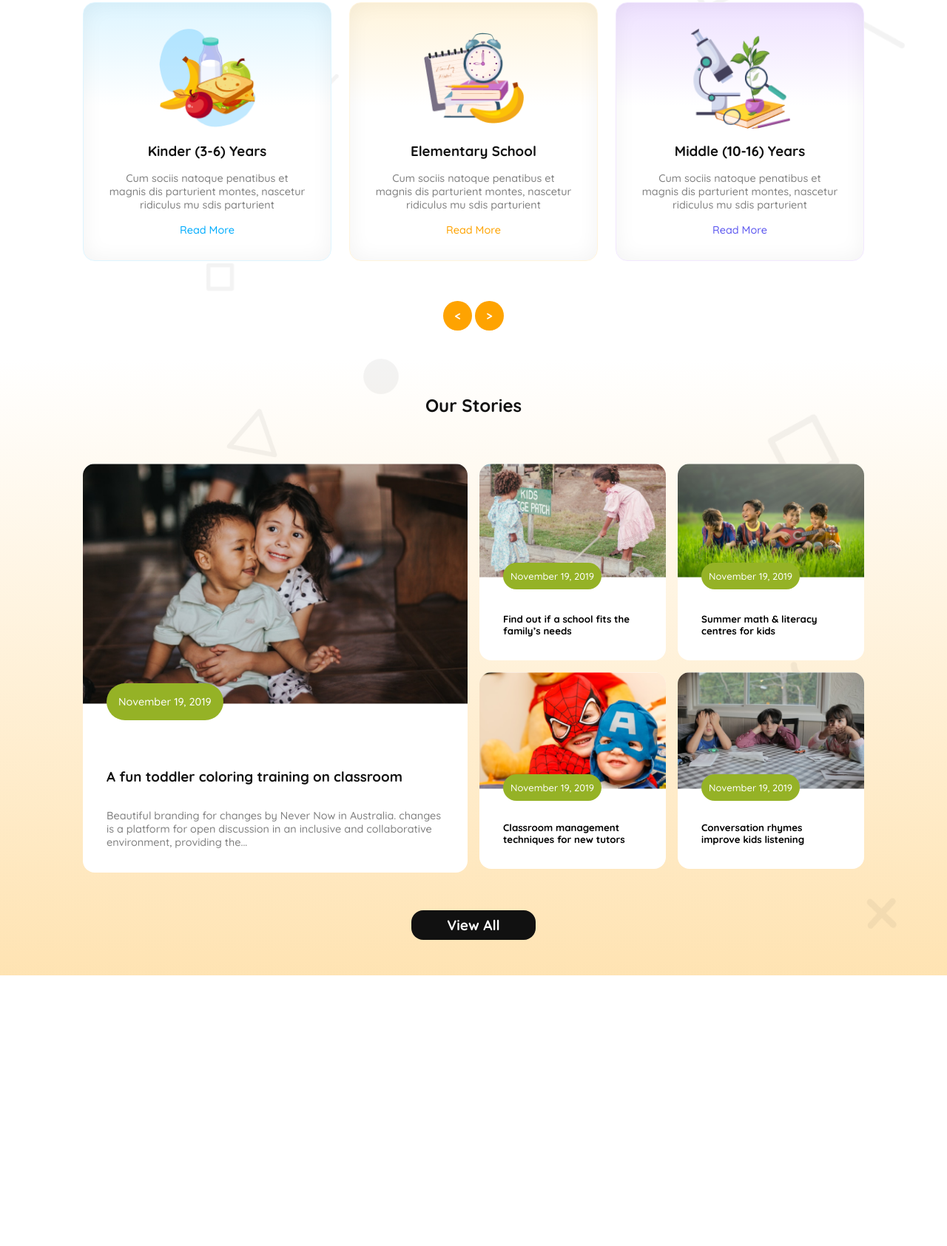
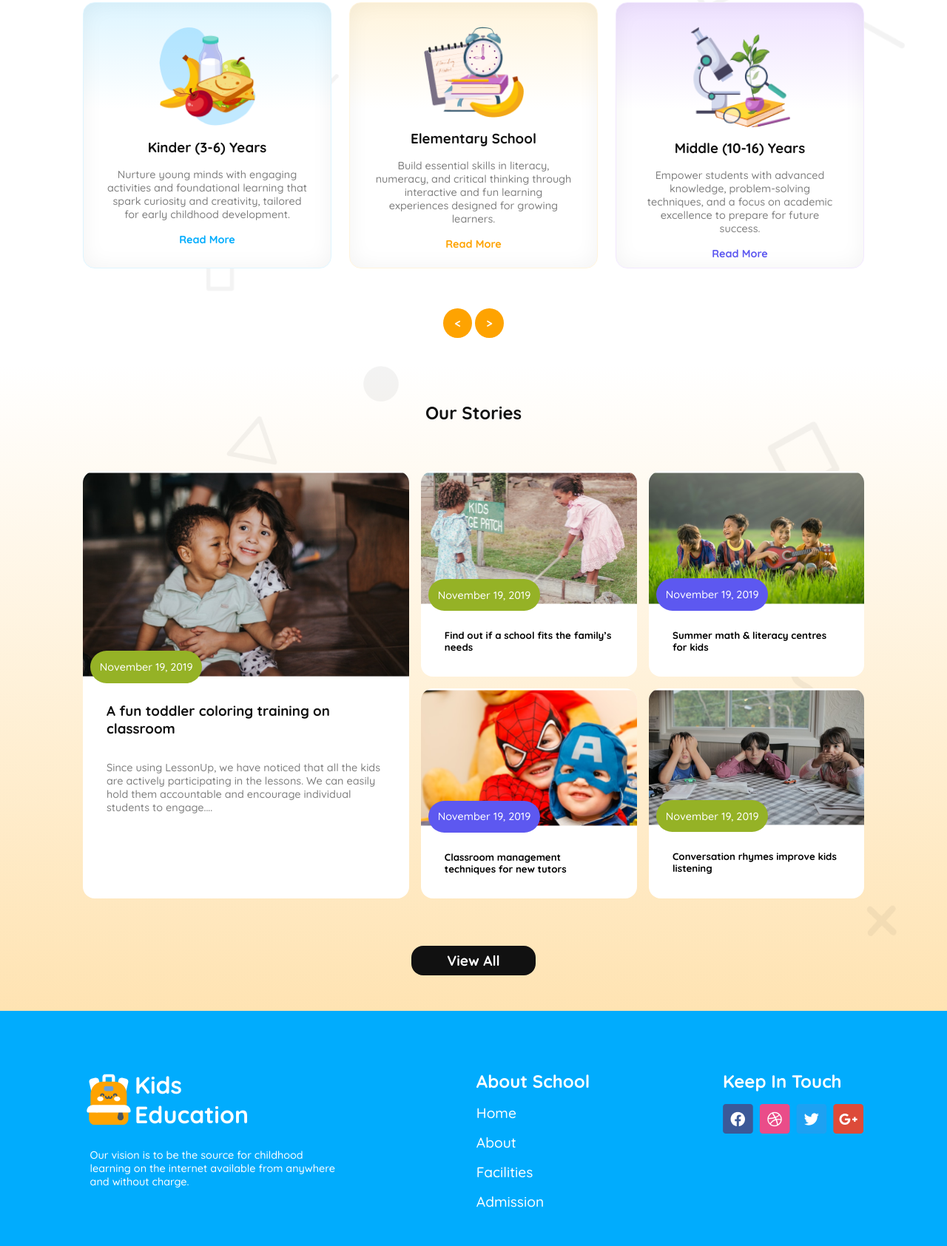
Before and after one commit to suraiya-jahan-bhuiyan-sraboni/Kids-School, a plain HTML site: page index.html in a window 1280 px wide. Shown: the part 929-2614 px from the top of the page at 74% size. Before the commit the page ends 2248 px from the top, so only its background shows below. Drawn offline with nearby package versions, Linux system fonts and the light colour scheme.

Commit message:
footer section done and changing design on our stories section

```diff
--- a/index.html
+++ b/index.html
@@ -37,7 +37,8 @@
                     students from small <br>age <span style="color: var(--blue);">towards vision</span>
                 </h1>
                 <p>
-                    With the courage, Confidence, Creativity and Compassion to make their Unique Contribution in a Diverse and Dynamic
+                    With the courage, Confidence, Creativity and Compassion to make their Unique Contribution in a
+                    Diverse and Dynamic
                     World.
                 </p>
                 <button class="btn" style="background-color: var(--dark);">Enroll Now</button>
@@ -53,20 +54,26 @@
             <div class="curriculum-card card1">
                 <img src="assets/kinder.png" alt="kinder">
                 <h3>Kinder (3-6) Years</h3>
-                <p>Cum sociis natoque penatibus et magnis dis parturient montes, nascetur ridiculus mu sdis parturient</p>
-                <p style="color: var(--blue);">Read More</p>
+                <p>
+                Nurture young minds with engaging activities and foundational learning that spark curiosity and creativity, tailored for
+                early childhood development.</p>
+                <a style="color: var(--blue);">Read More</a>
             </div>
             <div class="curriculum-card card2">
                 <img src="assets/elementary.png" alt="elementary">
                 <h3>Elementary School</h3>
-                <p>Cum sociis natoque penatibus et magnis dis parturient montes, nascetur ridiculus mu sdis parturient</p>
-                <p style="color: var(--orange);">Read More</p>
+                <p>Build essential skills in literacy, numeracy, and critical thinking through interactive and fun learning experiences
+                designed for growing learners.
+                </p>
+                <a href="#" style="color: var(--orange);">Read More</a>
             </div>
             <div class="curriculum-card card3">
                 <img src="assets/middle.png" alt="middle">
                 <h3>Middle (10-16) Years</h3>
-                <p>Cum sociis natoque penatibus et magnis dis parturient montes, nascetur ridiculus mu sdis parturient</p>
-                <p style="color: var(--purple);">Read More</p>
+                <p>Empower students with advanced knowledge, problem-solving techniques, and a focus on academic excellence to prepare for
+                future success.
+                </p>
+                <a href="#" style="color: var(--purple);">Read More</a>
             </div>
         </div>
         <div class="arrow">
@@ -77,8 +84,8 @@
     <section class="our-stories">
         <h1>Our Stories</h1>
         <div class="stories-card">
-            <div class="part1">
-                <div class="story-card">
+
+                <div class="story-card item1">
                     <div class="img">
                         <img src="assets/story-1.png" alt="">
                         <div class="date">
@@ -87,13 +94,11 @@
                     </div>
                     <div class="text-section">
                         <h3>A fun toddler coloring training on classroom</h3>
-                        <p class="text">Beautiful branding for changes by Never Now in Australia.
-                        changes is a platform for open discussion in an inclusive and
-                        collaborative environment, providing the...</p>
+                        <p class="text">Since using LessonUp, we have noticed that all the kids are actively participating in the lessons. We can easily hold
+                        them accountable and encourage individual students to engage....</p>
                     </div>
                 </div>
-            </div>
-            <div class="part2">
+
                 <div class="story-card">
                     <div class="img">
                         <img src="assets/story-2.png" alt="">
@@ -109,7 +114,7 @@
                 <div class="story-card">
                     <div class="img">
                         <img src="assets/story-3.png" alt="">
-                        <div class="date">
+                        <div class="date" style="background-color: var(--purple);">
                             <p>November 19, 2019</p>
                         </div>
                     </div>
@@ -121,7 +126,7 @@
                 <div class="story-card">
                     <div class="img">
                         <img src="assets/story-4.png" alt="">
-                        <div class="date">
+                        <div class="date" style="background-color: var(--purple);">
                             <p>November 19, 2019</p>
                         </div>
                     </div>
@@ -142,10 +147,41 @@
                             improve kids listening</h3>
                     </div>
                 </div>
-            </div>
+
         </div>
         <button class="btn" style="background-color: var(--dark);">View All</button>
     </section>
+    <footer>
+        <div class="footer-part1">
+            <div class="footer-title">
+                <img src="assets/fi_15371027.svg" alt="">
+                <h1>Kids
+                    <br>Education</h1>
+            </div>
+            <p>
+                Our vision is to be the source
+                for childhood learning on the internet
+                available from anywhere and without charge.
+            </p>
+        </div>
+        <div class="footer-part2">
+            <h2>About School</h2>
+            <a href="#">Home</a>
+            <a href="#">About</a>
+            <a href="#">Facilities</a>
+            <a href="#">Admission</a>
+
+        </div>
+        <div class="footer-part3">
+            <h2>Keep In Touch</h2>
+            <div class="icons">
+                <img src="assets/fb.png" alt="facebook">
+                <img src="assets/dribble.png" alt="dribble">
+                <img src="assets/twitter.png" alt="twitter">
+                <img src="assets/google+.png" alt="google">
+            </div>
+        </div>
+    </footer>
 </body>
 
 </html>
--- a/mobile.css
+++ b/mobile.css
@@ -50,35 +50,46 @@
         display: none;
     }
 
+    /* ---------------- our stroies section -------------------- */
     .part1 {
         display: none;
     }
 
     .our-stories {
         padding-top: 0;
-        ;
     }
 
-    .part2 {
-        height: fit-content;
-        gap: 1rem;
+    .item1 {
+        display: none;
     }
 
-    .part2 .story-card .img {
-        height: 170px;
-    }
-
-    .part2 .story-card .img .date {
-        padding: 0.5rem;
-        left: 0.6rem;
-    }
-
-    .part2 .story-card .text-section {
-        padding: 1rem;
+    .date {
+        padding: 7px;
     }
 
     .text-section {
-        text-align: center;
+        padding: 1rem;
+    }
+        .text-section >h5{
+            font-size: var(--primary-font);
+        }
+
+    /* ---------------- footer section -------------------- */
+    footer {
+        flex-direction: column;
+    }
+
+    .footer-part1 {
+        width: 90%;
+    }
+
+    .footer-part2 {
+        text-align: start;
+        padding-left: 0.5rem;
+    }
+
+    .footer-part3 {
+        padding-left: 0.5rem;
     }
 
 
@@ -96,33 +107,4 @@
 
 
 
-
-
 }
-
-@media screen and (max-width:448px) {
-
-    .part2 .story-card .img {
-        height: 110px;
-    }
-
-    .part2 .story-card .img .date>p {
-        font-size: 0.5rem;
-    }
-
-    .part2 .story-card .text-section>h5 {
-        font-size: 0.6rem;
-    }
-
-
-
-}
-
-@media screen and (max-width:360px) {
-
-    .part2 .story-card .img {
-        height: 100px;
-    }
-
-
-}
--- a/style.css
+++ b/style.css
@@ -143,7 +143,7 @@ header {}
 
 .curriculum-card {
     width: 100%;
-    height: 350px;
+    height: 360px;
     padding: 2rem;
     display: flex;
     flex-direction: column;
@@ -159,6 +159,10 @@ header {}
 
 .curriculum-card>p {
     color: var(--dark-02);
+}
+
+.curriculum-card>a {
+    font-size: var(--primary-font);
 }
 
 .card1 {
@@ -196,18 +200,17 @@ header {}
     background-repeat: no-repeat;
 }
 
+.item1 {
+    grid-area: card1;
+}
+
 .stories-card {
     padding: var(--secondary-padding);
     border-radius: var(--primary-border-radius);
-    display: flex;
-    align-items: center;
-    justify-content: space-between;
+    display: grid;
+    grid-template-areas: 'card1 card1 . . '
+                        'card1 card1 . . ';
     gap: 1rem;
-}
-
-.part1 {
-    flex: 1;
-    height: 540px;
 }
 
 .story-card {
@@ -225,45 +228,84 @@ header {}
     gap: 2rem;
 }
 
+.img {
+    position: relative;
+}
 
 .img>img {
     border-radius: 1rem 1rem 0 0;
 }
 
 .date {
-    position: relative;
+    position: absolute;
     border-radius: 47.934px;
     background: #95B226;
     color: white;
-    padding: 1rem;
+    padding: 0.8rem;
     width: fit-content;
-    top: -2rem;
-    left: 2rem;
+    bottom: -7px;
+    left: 10px;
+
 }
 
 .text {
     color: var(--dark-02);
 }
 
-.part2 {
-    height: 540px;
-    flex: 1;
-    display: grid;
-    grid-template-columns: repeat(2, 1fr);
-    gap: 1rem;
 
+/* ----------------------------- footer section ------------------------------------- */
+footer {
+    background-color: var(--blue);
+    padding: var(--primary-padding);
+    padding-top: 5rem;
+    color: white;
+    display: flex;
+    align-items: start;
+    justify-content: space-between;
+    gap: 2.5rem;
 }
 
-.part2 .story-card .img {
-    height: 170px;
+.footer-part1 {
+    width: 33.33%;
+    display: flex;
+    flex-direction: column;
+    gap: 1rem;
 }
 
-.part2 .story-card .img>img {
-    height: fit-content;
+.footer-part1>p {
+    width: 100%;
+    padding: 0.6rem;
 }
 
-.part2 .story-card .img .date {
-    font-size: var(--primary-font);
-    padding: 10px;
-    top: -1.5rem;
+.footer-title {
+    display: flex;
+    align-items: center;
 }
+
+.footer-title>img {
+    width: 70px;
+}
+
+.footer-title>h1 {
+    color: white;
+}
+
+.footer-part2 {
+    display: flex;
+    flex-direction: column;
+    gap: 1rem;
+}
+
+.footer-part2>a {
+    color: white;
+    font-weight: 500;
+}
+
+
+.icons {
+    display: flex;
+    gap: 0.5rem;
+    padding-top: 1rem;
+}
+
+@media screen and (max-width:1100px) {}
--- a/tab.css
+++ b/tab.css
@@ -43,16 +43,25 @@
         width: 45%;
     }
 
-    .stories-card {
-        flex-direction: column;
+    /* ---------------- our stroies section -------------------- */
+
+.text-section {
+    padding: 2rem;
+}
+        .stories-card {
+            grid-template-areas: 'card1 card1  '
+                ' . . '
+                ' . .';
+            gap: 1rem;
+        }
+/* ----------------------------- footer section ------------------------------------- */
+    footer {
+        flex-wrap: wrap;
+        justify-content: center;
     }
 
-    .part2 {
-        height: 100%;
-    }
-
-    .part2 .story-card .img {
-        height: 270px;
+    .footer-part2 {
+        text-align: center;
     }
 
 
@@ -76,15 +85,4 @@
 
 
 
-
-
-
 }
-
-@media screen and (max-width:850px) {
-    .part2 .story-card .img {
-        height: 204px;
-    }
-
-
-}
```
Also changed, not shown: assets/fi_15371027.svg (added). Lines whose indentation alone changed are shown as unchanged.
